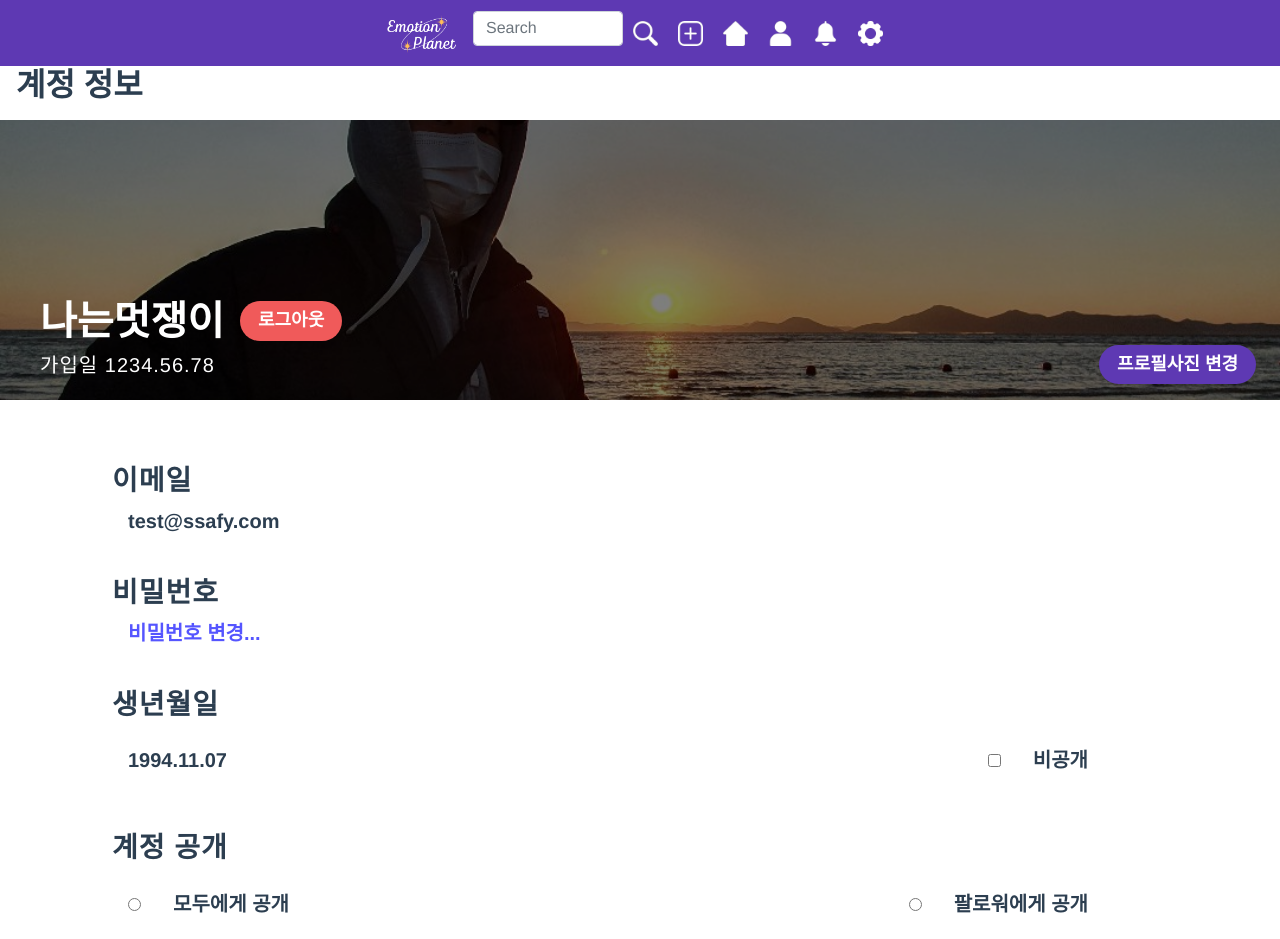
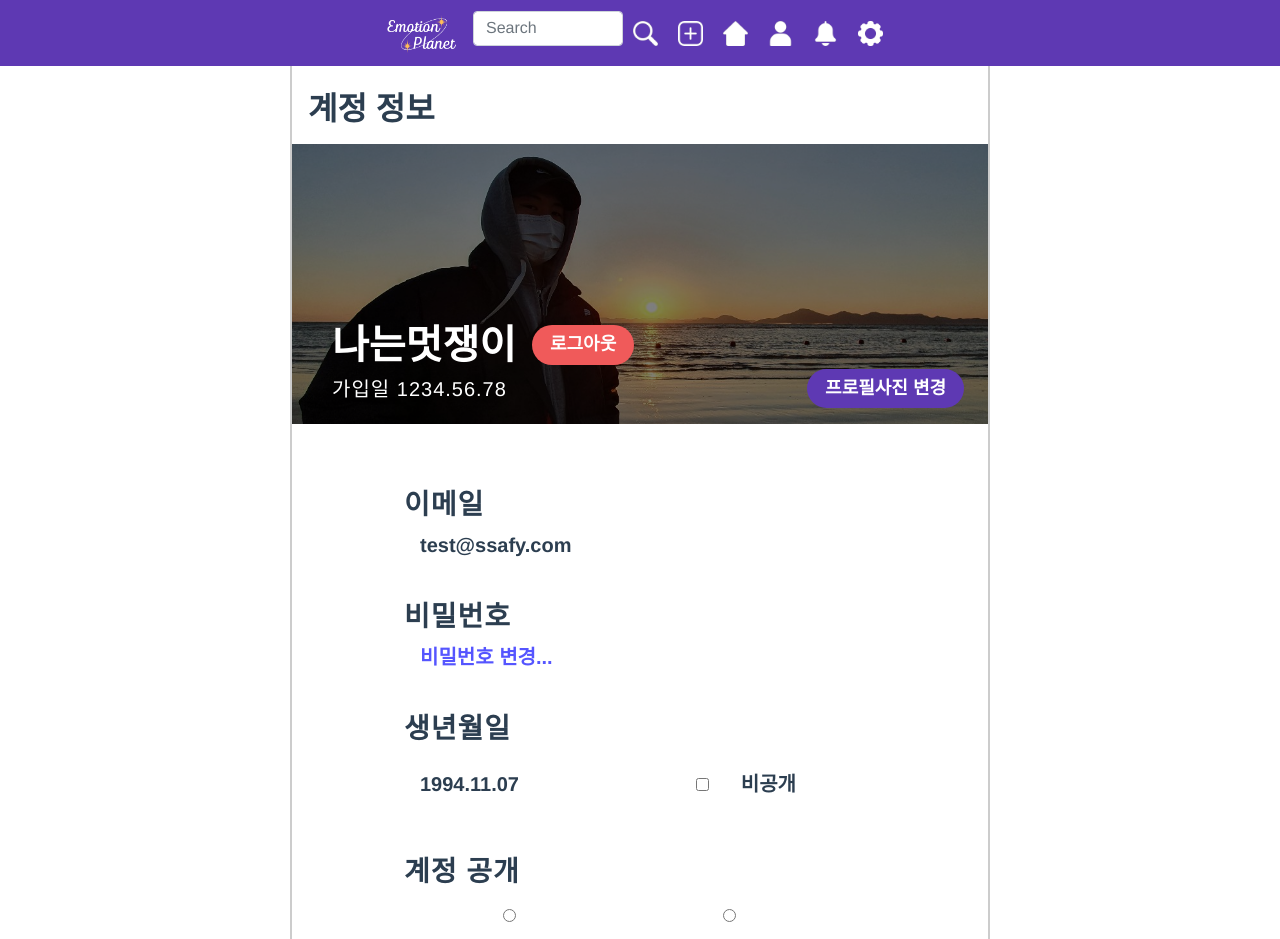
Before and after one commit to hojeong33/EmotionPlaent, a Vue app in the folder frontend/: page /setting in a window 1280 px wide. Shown: the top 939 px of the page. Built offline with nearby package versions, Linux system fonts and the light colour scheme.

Commit message:
fix:세팅 페이지 랜더링 버그 수정

```diff
--- a/frontend/src/App.vue
+++ b/frontend/src/App.vue
@@ -1,19 +1,23 @@
 <template>
   <div id="app">
+    <navigation />
+    <create v-if="feedActive" />
     <router-view/>
-    <create v-if="feedActive" />
   </div>
 </template>
 
 <script>
 import Create from '@/views/Create'
+import Navigation from '@/components/Navigation'
 import { mapState } from 'vuex'
 
 export default {
   components: {
-    Create
+    Create,
+    Navigation
   },
-  computed: mapState(['feedActive'])
+  computed:
+    mapState(['feedActive'])
 }
 
 </script>
--- a/frontend/src/components/Navigation.vue
+++ b/frontend/src/components/Navigation.vue
@@ -23,7 +23,6 @@
         <a class="nav-link "><img src="@/assets/images/bell_selected.png" id="setting"></a> -->
       </div>
     </nav>
-    <router-view/>
   </div>
 </template>
 <script>
--- a/frontend/src/components/Settings/UserInfo.vue
+++ b/frontend/src/components/Settings/UserInfo.vue
@@ -1,11 +1,11 @@
 <template>
-  <div id="us_container">
+  <section id="us_container">
     <h1>계정 정보</h1>
-    <section id="us_header">
-      <article id="us_header_img">
+    <article id="us_header">
+      <div id="us_header_img">
         <span id="opacity"></span>
-      </article>
-      <article id="us_header_info">
+      </div>
+      <div id="us_header_info">
         <span>
           <h2>나는멋쟁이</h2>
           <button>로그아웃</button>
@@ -14,18 +14,18 @@
           <h4>가입일 1234.56.78</h4>
           <button>프로필사진 변경</button>
         </span>
-      </article>
-    </section>
-    <section id="us_body">
-      <article id="us_email">
+      </div>
+    </article>
+    <article id="us_body">
+      <div id="us_email">
         <h3>이메일</h3>
         <p>test@ssafy.com</p>
-      </article>
-      <article id="us_password">
+      </div>
+      <div id="us_password">
         <h3>비밀번호</h3>
         <a href="#" @click="go_to_passwordchange">비밀번호 변경...</a>
-      </article>
-      <article id="us_birth">
+      </div>
+      <div id="us_birth">
         <h3>생년월일</h3>
         <span>
           <p>1994.11.07</p>
@@ -34,8 +34,8 @@
             <label for="show_birth">비공개</label>
           </span>
         </span>
-      </article>
-      <article id="us_show">
+      </div>
+      <div id="us_show">
         <h3>계정 공개</h3>
         <span>
           <span>
@@ -47,21 +47,21 @@
             <label for="show_followers">팔로워에게 공개</label>
           </span>
         </span>
-      </article>
-      <article id="us_history">
+      </div>
+      <div id="us_history">
         <h3>활동 내역</h3>
         <a href="#">자세히...</a>
-      </article>
-    </section>
+      </div>
+    </article>
     <button id="withdrawal" @click="go_to_withdrawal">회원 탈퇴</button>
-  </div>
+  </section>
 </template>
 
 <script>
 export default {
   data: function(){
     return {
-      burthShow: false,
+      birthShow: false,
       showAll: false,
       showFollow: true
     }
@@ -197,7 +197,7 @@ export default {
     padding: 3rem 4rem;
   }
 
-  #us_body article {
+  #us_body div {
     display: flex;
     flex-direction: column;
     align-items: flex-start;
@@ -205,11 +205,11 @@ export default {
     padding: 1rem 2rem;
   }
 
-  #us_body article *:last-child {
+  #us_body div *:last-child {
     padding: 0.5rem 2rem;
   }
 
-  #us_body article > span {
+  #us_body div > span {
     display: flex;
     justify-content: space-between;
     align-items: center;
--- a/frontend/src/views/main/Main.vue
+++ b/frontend/src/views/main/Main.vue
@@ -1,8 +1,6 @@
 <template>
 	<div>
-		<navigation/>
 		<div class="container justify-content-center">
-			<div class="v1"></div>
 			<div class="example">
 				<div class="tabs">
 					<TabItem
@@ -23,7 +21,6 @@
 					</transition>
 				</div>
 			</div>
-			<div class="v1"></div>
 		</div>
 	</div>
 </template>
@@ -31,12 +28,11 @@
 <script>
 import TabItem from './TabItem.vue'
 import Recommend from '../../components/MainPage/RecommendTab/Recommend.vue'
-import Navigation from '../../components/Navigation.vue'
 import FeedList from '../../components/MainPage/FeedTab/FeedList.vue'
 import posts from '../../assets/data/posts.js'
 export default {
 	name:'Main',
-	components: { TabItem, Recommend, Navigation, FeedList },
+	components: { TabItem, Recommend, FeedList },
 	data() {
 		return {
 			posts,
--- a/frontend/src/views/setting.vue
+++ b/frontend/src/views/setting.vue
@@ -1,19 +1,15 @@
 <template>
-  <div id="setting">
-    <navigation />
-    <section id="setting_container">
-      <router-view />
-    </section>
-  </div>
+  <section id="setting_container">
+    <router-view />
+  </section>
 </template>
 
 <script>
-import Navigation from '@/components/Navigation'
 
 export default {
-  components: {
-    Navigation,
-  }
+//   components: {
+//     Navigation,
+//   }
 }
 </script>
 
```
